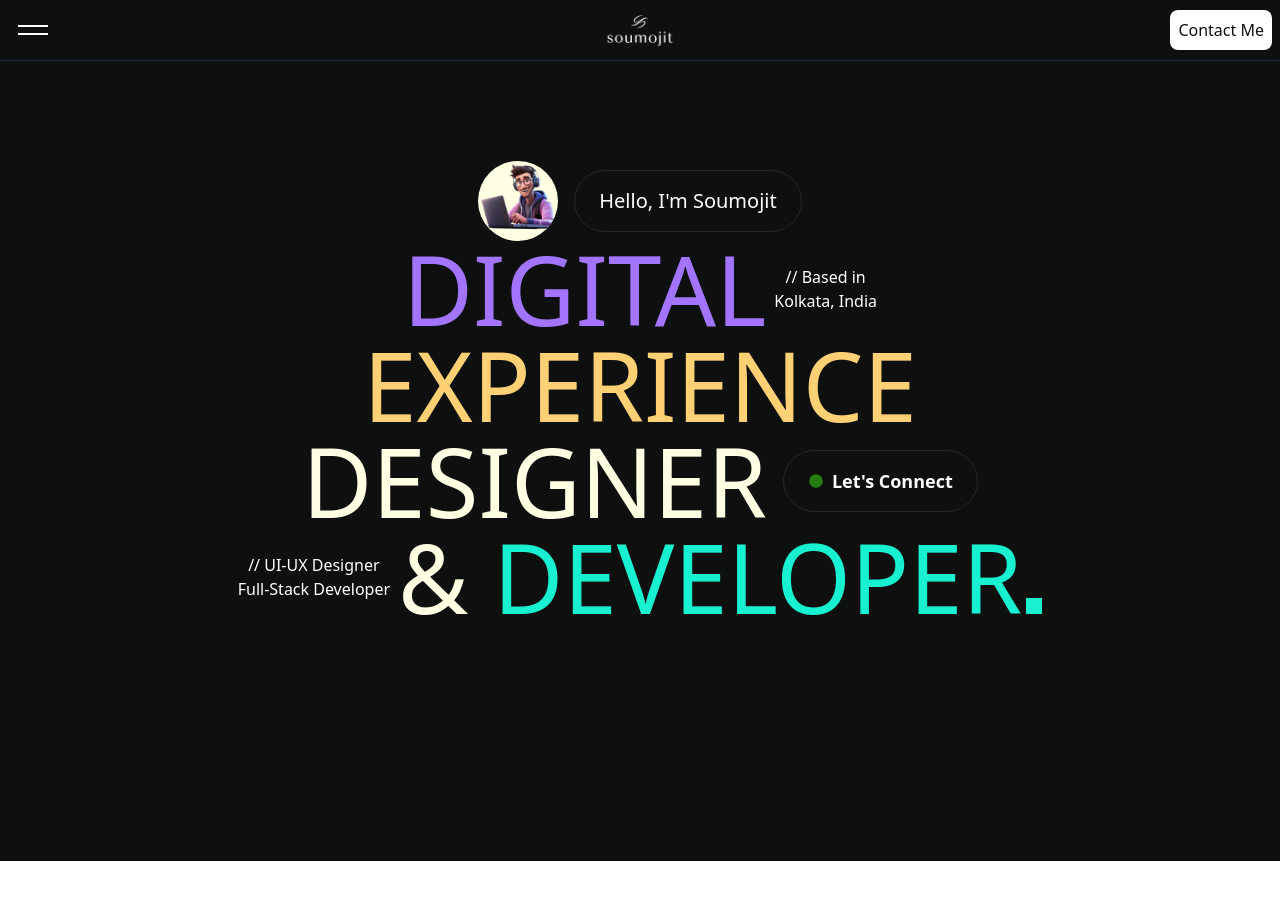
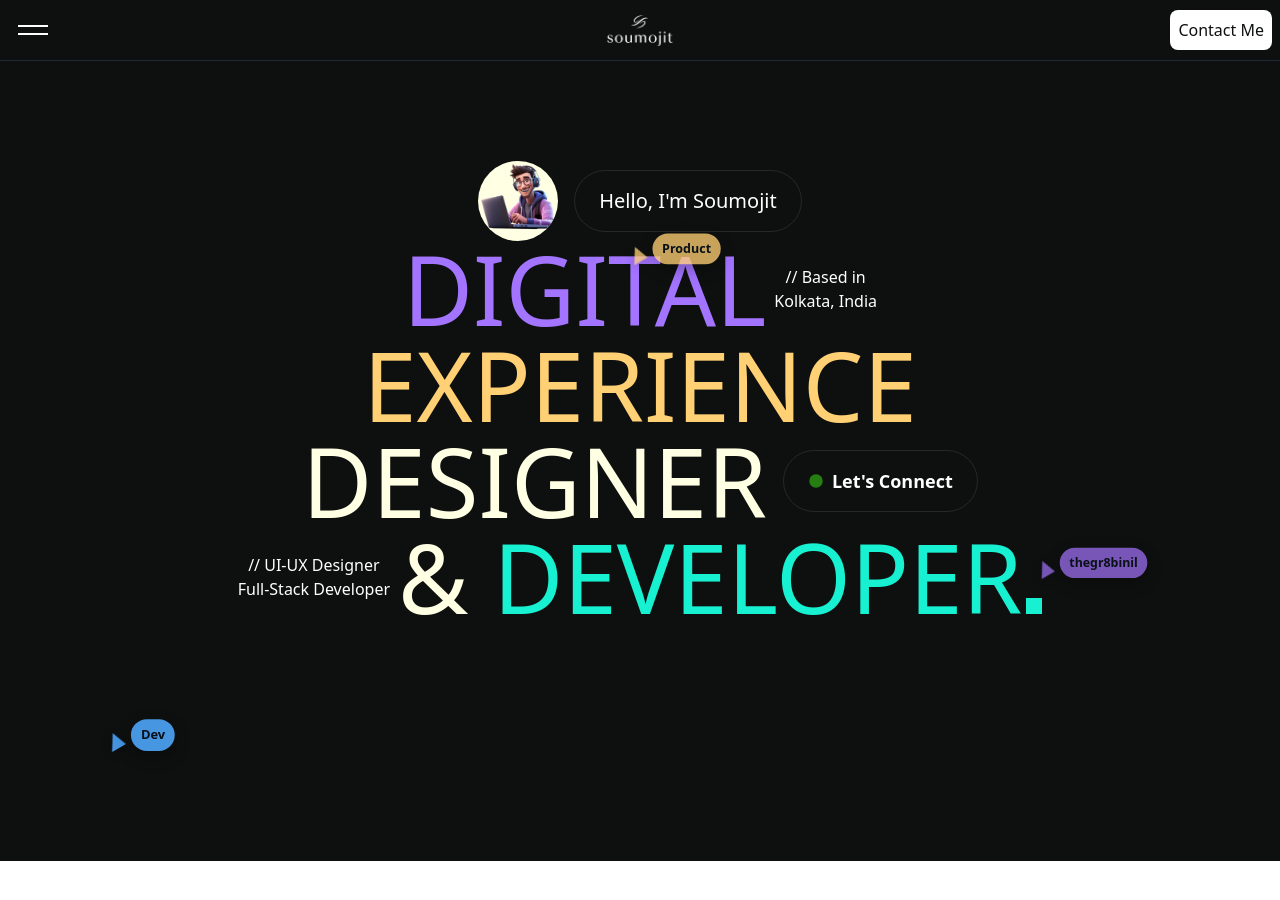
Before and after one commit to Soumojit08/portfolio-react, a React (Vite) app: page / in a window 1280 px wide. Shown: the top 900 px of the page. Built offline with nearby package versions, Linux system fonts and the light colour scheme.

Commit message:
template of floating cursors

```diff
--- a/src/components/Hero.jsx
+++ b/src/components/Hero.jsx
@@ -1,5 +1,96 @@
 import photo from "../assets/photo.png";
 import { motion } from "framer-motion";
+
+const FloatingCursors = () => {
+  const cursors = [
+    { id: 1, color: "#4EA8FF", pill: "Dev", start: { top: "70%", left: "8%" } },
+    {
+      id: 2,
+      color: "#A374FF",
+      pill: "thegr8binil",
+      start: { top: "45%", left: "78%" },
+    },
+    {
+      id: 3,
+      color: "#FFD074",
+      pill: "Product",
+      start: { top: "8%", left: "48%" },
+    },
+  ];
+
+  return (
+    <>
+      {cursors.map((c, i) => {
+        // small, desynced motion patterns
+        const dur = 6 + i * 1.5;
+        const xSeq = [0, -40 + i * 10, 60 - i * 20, 0];
+        const ySeq = [0, -30 + i * 5, 50 - i * 15, 0];
+
+        return (
+          <motion.div
+            key={c.id}
+            initial={{ opacity: 0, scale: 0.9 }}
+            animate={{ opacity: [0.6, 1, 0.7, 0.9], scale: [0.9, 1, 0.95, 1] }}
+            transition={{
+              repeat: Infinity,
+              duration: dur,
+              ease: "easeInOut",
+              delay: i * 0.3,
+            }}
+            style={{
+              position: "absolute",
+              top: c.start.top,
+              left: c.start.left,
+              pointerEvents: "none",
+              zIndex: 60,
+            }}
+            className="select-none"
+          >
+            <motion.div
+              animate={{ x: xSeq, y: ySeq }}
+              transition={{
+                repeat: Infinity,
+                duration: dur,
+                ease: "easeInOut",
+                repeatType: "loop",
+                delay: i * 0.2,
+              }}
+              className="flex items-center gap-2"
+            >
+              {/* custom cursor (triangle) */}
+              <div
+                style={{
+                  width: 0,
+                  height: 0,
+                  borderLeft: "10px solid transparent",
+                  borderRight: "6px solid transparent",
+                  borderBottom: `16px solid ${c.color}`,
+                  transform: "rotate(-30deg)",
+                  filter: "drop-shadow(0 2px 6px rgba(0,0,0,0.35))",
+                }}
+              />
+              {/* pill label */}
+              <div
+                style={{
+                  background: c.color,
+                  color: "#08101A",
+                  padding: "6px 10px",
+                  borderRadius: 999,
+                  fontSize: 13,
+                  fontWeight: 600,
+                  transform: "translateY(-6px)",
+                  boxShadow: "0 6px 18px rgba(0,0,0,0.35)",
+                }}
+              >
+                {c.pill}
+              </div>
+            </motion.div>
+          </motion.div>
+        );
+      })}
+    </>
+  );
+};
 
 const Hero = () => {
   return (
@@ -40,14 +131,14 @@ const Hero = () => {
           drag
           dragConstraints={{ left: 10, right: 10, top: 0, bottom: 0 }}
           whileHover={{ backgroundColor: "#ffffe3", color: "#111" }}
-          className="bg-transparent py-4 px-6 font-semibold border-1 border-zinc-800 rounded-4xl text-lg cursor-pointer flex items-center gap-2"
+          className="bg-transparent py-4 px-6 font-semibold border-1 border-zinc-800 rounded-4xl text-lg cursor-pointer flex items-center gap-2 relative overflow-hidden"
         >
           <motion.span
             animate={{ opacity: [1, 0.2, 1], scale: [1, 0.7, 1] }}
             transition={{ repeat: Infinity, duration: 1.2 }}
-            className="h-4 w-4 rounded-full bg-[#37C713] inline-block"
+            className="h-4 w-4 rounded-full bg-[#37C713] inline-block z-10 relative"
           ></motion.span>
-          <span>Let's Connect</span>
+          <span className="relative z-10">Let's Connect</span>
         </motion.button>
       </div>
 
@@ -62,6 +153,9 @@ const Hero = () => {
           <h5>Full-Stack Developer</h5>
         </div>
       </div>
+
+      {/* floating cursors overlay */}
+      <FloatingCursors />
     </div>
   );
 };
```
